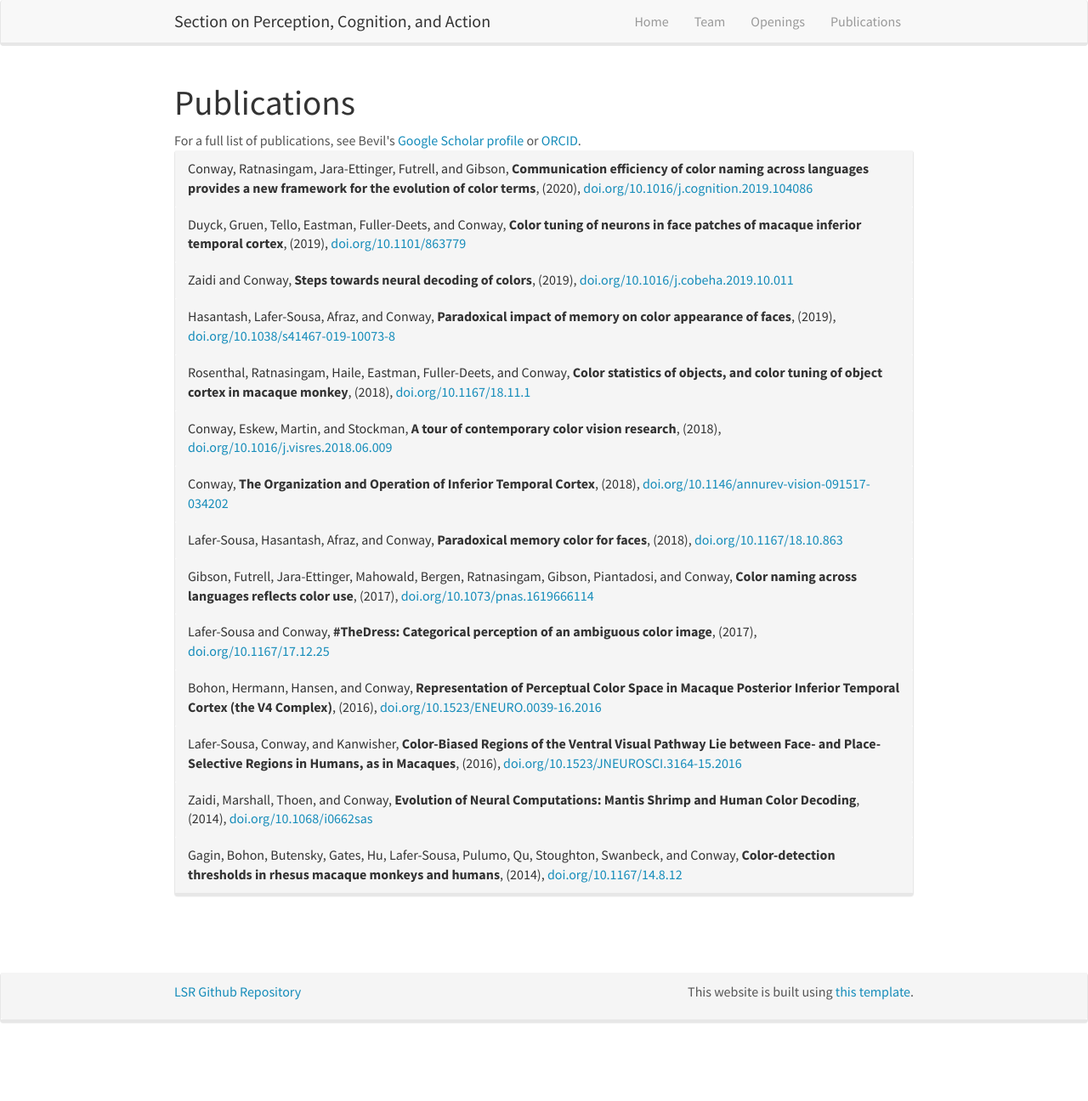
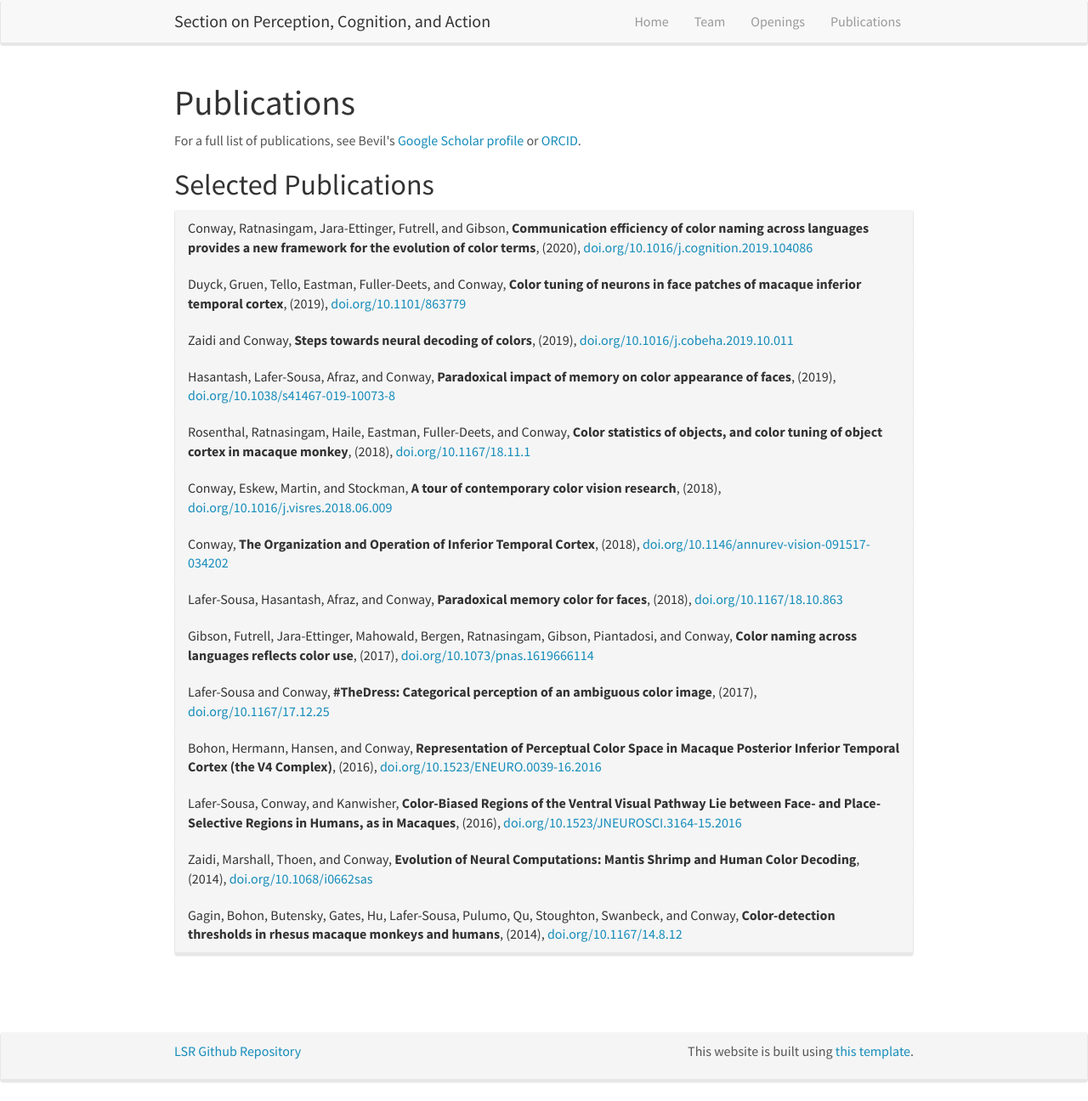
Before and after one commit to NEI-LSR/Section-on-Perception-Cognition-and-Action, a Jekyll site: the page built from _pages/publications.html, in a window 1280 px wide. Shown: the whole page at 85% size. Built offline with Jekyll 4.4.1, drawn with Linux system fonts in a browser that asks for light colours; nearby versions of some CDN libraries; before the commit the page ends 1226 px from its top, so only the background shows below that.

Commit message:
Update publications.html

```diff
--- a/_pages/publications.html
+++ b/_pages/publications.html
@@ -8,6 +8,8 @@ permalink: /publications/
 <h1>{{page.title}}</h1>
 
 For a full list of publications, see Bevil's <a href="https://scholar.google.com/citations?user=mlMcFxMAAAAJ&hl=en&oi=ao">Google Scholar profile</a> or <a href="orcid.org/0000-0001-7715-9253">ORCID</a>.
+
+<h2>Selected Publications</h2>
 
 <div class="panel-group" id="accordion">
     <div class="panel panel-default">
```
